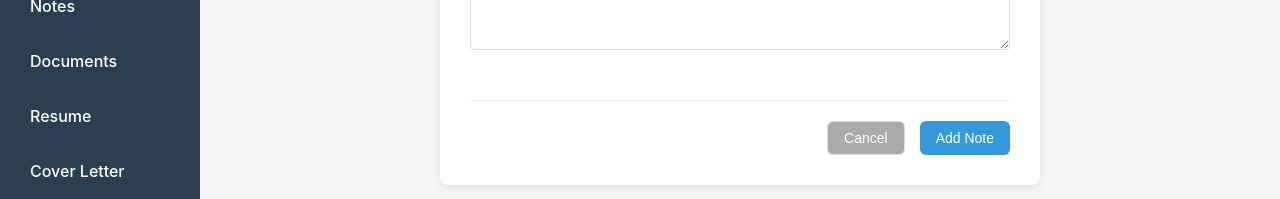
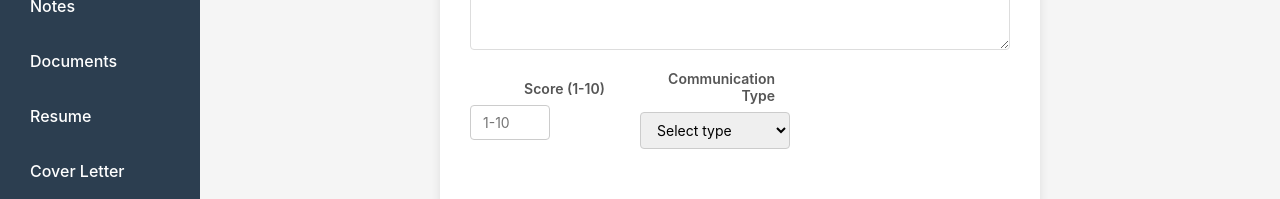
Before and after one commit to dwalbeck/job_track_now-portal, a React (Create React App) app: page /notes-form in a window 1280 px wide. Shown: the part 432-631 px from the top of the page. Built offline with nearby package versions, Linux system fonts and the light colour scheme; no server answers; sample sign-in values are in the browser's storage.

Commit message:
fix for job extraction

```diff
--- a/src/components/NotesForm/NotesForm.css
+++ b/src/components/NotesForm/NotesForm.css
@@ -25,6 +25,19 @@
 .form-group {
   display: flex;
   flex-direction: column;
+}
+
+.form-row {
+  display: flex;
+  gap: 20px;
+}
+
+.form-group-small {
+  flex: 0 0 100px;
+}
+
+.form-group-small input {
+  width: 80px;
 }
 
 .form-group label {
--- a/src/components/NotesForm/NotesForm.js
+++ b/src/components/NotesForm/NotesForm.js
@@ -13,7 +13,9 @@ const NotesForm = () => {
         note_id: '',
         job_id: '',
         note_title: '',
-        note_content: ''
+        note_content: '',
+        note_score: '',
+        communication_type: ''
     });
 
     const [jobs, setJobs] = useState([]);
@@ -54,7 +56,9 @@ const NotesForm = () => {
                     note_id: note.note_id,
                     job_id: note.job_id,
                     note_title: note.note_title,
-                    note_content: note.note_content
+                    note_content: note.note_content,
+                    note_score: note.note_score || '',
+                    communication_type: note.communication_type || ''
                 });
             } else {
                 setError('Note not found');
@@ -83,7 +87,9 @@ const NotesForm = () => {
         try {
             const submitData = {
                 ...formData,
-                job_id: parseInt(formData.job_id)
+                job_id: parseInt(formData.job_id),
+                note_score: formData.note_score ? parseInt(formData.note_score) : null,
+                communication_type: formData.communication_type || null
             };
 
             if (isEdit) {
@@ -177,6 +183,38 @@ const NotesForm = () => {
                     />
                 </div>
 
+                <div className="form-row">
+                    <div className="form-group form-group-small">
+                        <label htmlFor="note_score">Score (1-10)</label>
+                        <input
+                            type="number"
+                            id="note_score"
+                            name="note_score"
+                            value={formData.note_score}
+                            onChange={handleChange}
+                            min="1"
+                            max="10"
+                            placeholder="1-10"
+                        />
+                    </div>
+
+                    <div className="form-group">
+                        <label htmlFor="communication_type">Communication Type</label>
+                        <select
+                            id="communication_type"
+                            name="communication_type"
+                            value={formData.communication_type}
+                            onChange={handleChange}
+                        >
+                            <option value="">Select type</option>
+                            <option value="phone">Phone</option>
+                            <option value="email">Email</option>
+                            <option value="sms">SMS</option>
+                            <option value="message">Message</option>
+                        </select>
+                    </div>
+                </div>
+
                 <div className="note-form-actions">
                     <button
                         type="button"
--- a/src/pages/JobDetails/JobDetails.css
+++ b/src/pages/JobDetails/JobDetails.css
@@ -330,6 +330,12 @@
   gap: 15px;
 }
 
+.job-details .note-card-row-3col {
+  display: grid;
+  grid-template-columns: 1fr 1fr 80px;
+  gap: 15px;
+}
+
 .job-details .note-card-field {
   display: flex;
   gap: 8px;
--- a/src/pages/JobDetails/JobDetails.js
+++ b/src/pages/JobDetails/JobDetails.js
@@ -600,7 +600,7 @@ const JobDetails = () => {
                                     className="note-card"
                                     onClick={() => handleNoteClick(note)}
                                 >
-                                    <div className="note-card-row">
+                                    <div className="note-card-row note-card-row-3col">
                                         <div className="note-card-field">
                                             <span className="note-card-label">Created:</span>
                                             <span
@@ -610,11 +610,19 @@ const JobDetails = () => {
                                             <span className="note-card-label">Title:</span>
                                             <span className="note-card-value">{note.note_title}</span>
                                         </div>
+                                        <div className="note-card-field">
+                                            <span className="note-card-label">Score:</span>
+                                            <span className="note-card-value">{note.note_score || '-'}</span>
+                                        </div>
                                     </div>
                                     <div className="note-card-row">
-                                        <div className="note-card-field-full">
+                                        <div className="note-card-field">
                                             <span className="note-card-label">Note:</span>
                                             <span className="note-card-value">{note.note_content}</span>
+                                        </div>
+                                        <div className="note-card-field">
+                                            <span className="note-card-label">Comm Type:</span>
+                                            <span className="note-card-value">{note.communication_type || '-'}</span>
                                         </div>
                                     </div>
                                 </div>
--- a/src/pages/Notes/Notes.css
+++ b/src/pages/Notes/Notes.css
@@ -26,7 +26,7 @@
 
 .note-row {
   display: grid;
-  grid-template-columns: 200px 1fr 180px 80px;
+  grid-template-columns: 200px 1fr 60px 90px 130px 80px;
   gap: 15px;
   padding: 15px;
   background-color: white;
@@ -115,6 +115,19 @@
   justify-content: center;
 }
 
+.note-score-cell {
+  font-size: 14px;
+  color: #333;
+  font-weight: 600;
+  text-align: center;
+}
+
+.note-comm-type-cell {
+  font-size: 14px;
+  color: #666;
+  text-transform: capitalize;
+}
+
 @media (max-width: 768px) {
   .note-row {
     grid-template-columns: 1fr;
--- a/src/pages/Notes/Notes.js
+++ b/src/pages/Notes/Notes.js
@@ -165,6 +165,14 @@ const Notes = () => {
                                         </div>
                                     </div>
 
+                                    <div className="note-score-cell">
+                                        {note.note_score || '-'}
+                                    </div>
+
+                                    <div className="note-comm-type-cell">
+                                        {note.communication_type || '-'}
+                                    </div>
+
                                     <div className="note-timestamp-cell">
                                         <div className="note-created">
                                             {new Date(note.note_created).toLocaleDateString()}
```
